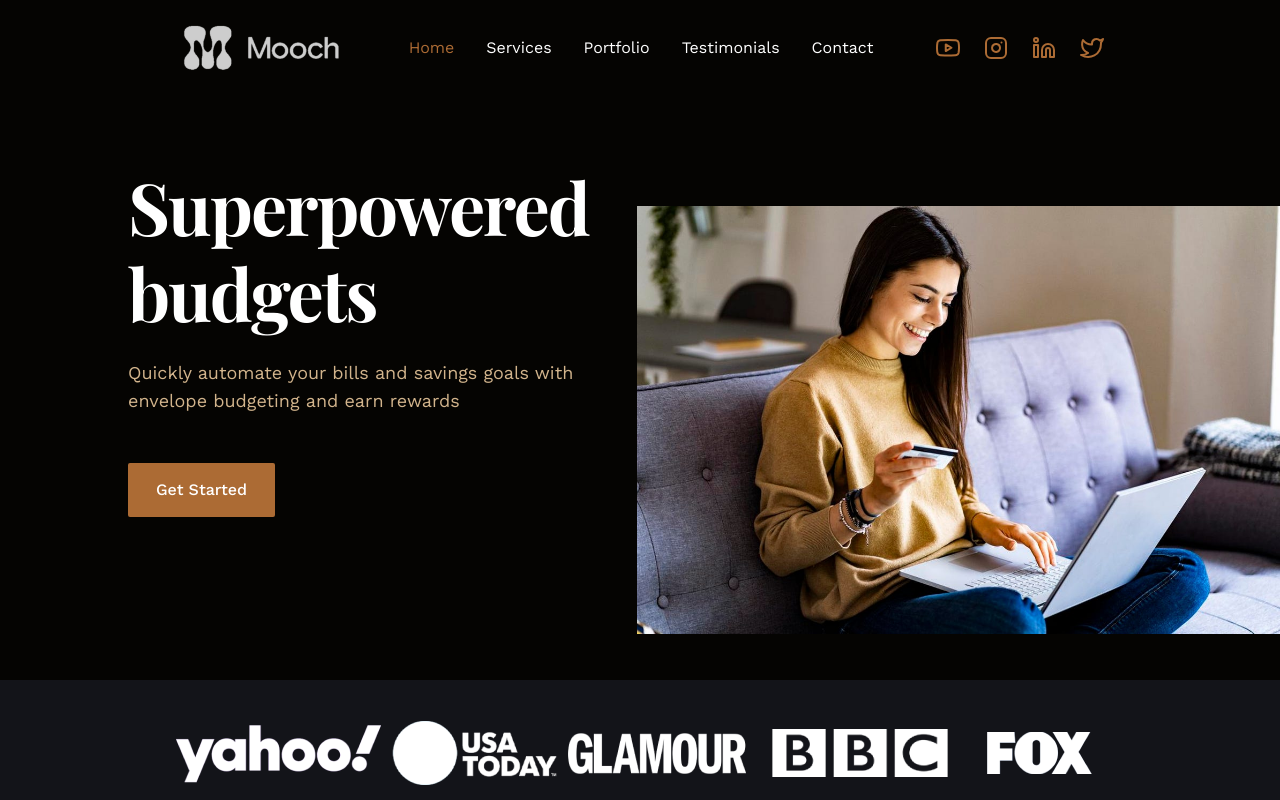
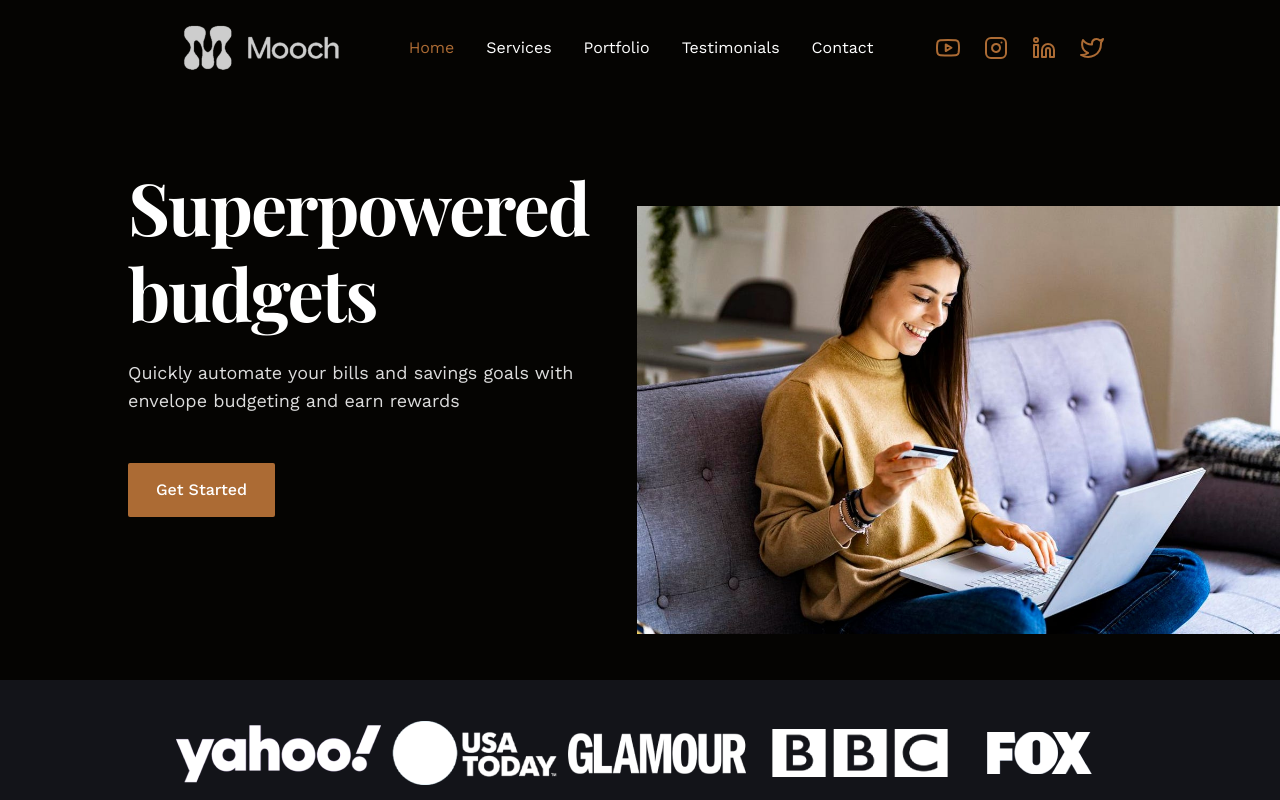
Before and after one commit to EnChiSu/company-landingpage, a React (Create React App) app: page / in a window 1280 px wide. Shown: the top 800 px of the page. Built offline with nearby package versions, Linux system fonts and the light colour scheme; a web font is replaced by a local one.

Commit message:
change background color for cards in services

```diff
--- a/tailwind.config.js
+++ b/tailwind.config.js
@@ -36,7 +36,7 @@ module.exports = {
           DEFAULT: '#ac6b34',
           hover: '#925a2b',
         },
-        paragraph: '#D2B48C',
+        paragraph: '#DCDCDC',
       },
     },
   },
```
